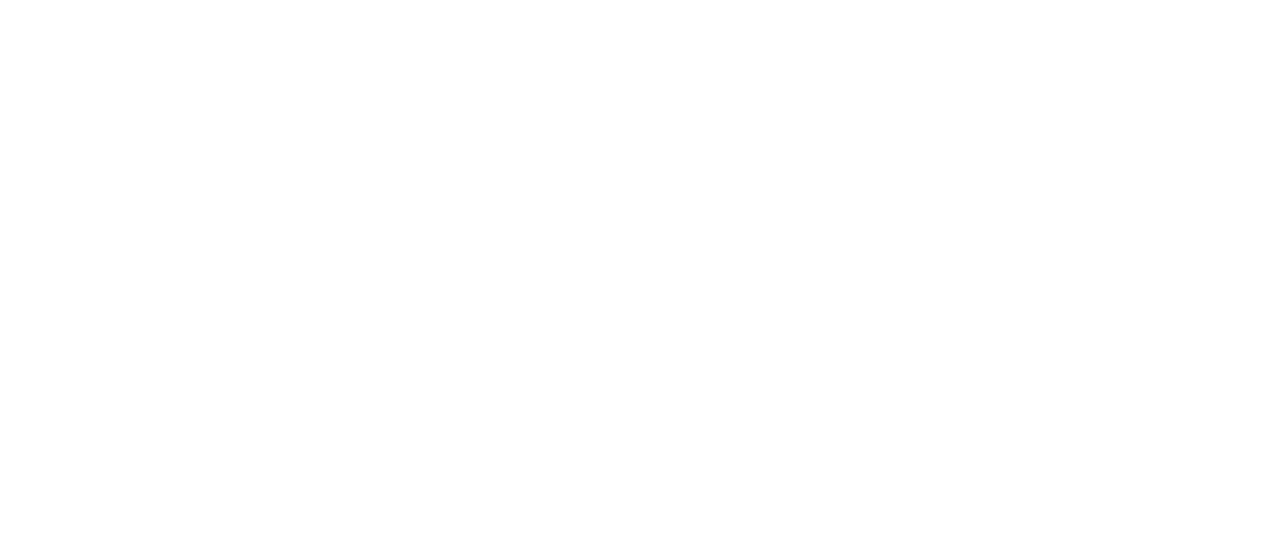
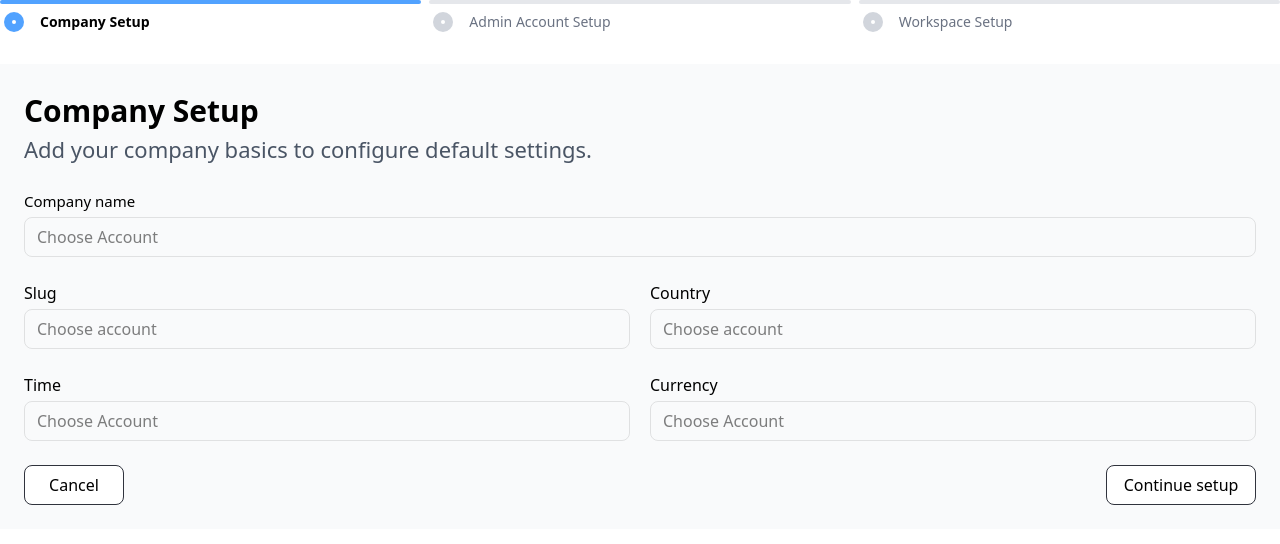
Before and after one commit to qcsstudio/hrms, a React (Vite) app: page /org-setup in a window 1280 px wide. Before the commit this address had no page. Shown: the top 544 px of the page. Built offline with nearby package versions, Linux system fonts and the light colour scheme.

Commit message:
company setup stepper

```diff
--- a/src/Components/Adding-Company/Accountsetup.jsx
+++ b/src/Components/Adding-Company/Accountsetup.jsx
@@ -1,6 +1,6 @@
 import React, { useState } from 'react'
 
-const Accountsetup = () => {
+const Accountsetup = ({ onNext, onBack }) => {
   const [formData, setData] = useState({
     AdminFullname: "",
     Mail: "",
@@ -83,6 +83,7 @@
           <button
             type="button"
             className="h-11 w-[100px] border border-[#30333D] rounded-lg bg-white"
+            onClick={onBack}
           >
             Cancel
           </button>
@@ -90,6 +91,7 @@
           <button
             type="submit"
             className="h-11 w-[170px] border border-[#30333D] rounded-lg bg-white"
+            onClick={onNext}
           >
             Continue Setup
           </button>
--- a/src/Components/Adding-Company/AddCompany.jsx
+++ b/src/Components/Adding-Company/AddCompany.jsx
@@ -1,55 +1,74 @@
-import React, { useState } from 'react'
+import React, { useEffect, useState } from 'react'
 
 import CompanySetup from './CompanySetup';
 import WorkSpaceSetup from './WorkSpaceSetup';
 import Accountsetup from './Accountsetup';
+import { IoIosCheckmarkCircle } from 'react-icons/io';
 
-const steps = ['Company Setup', 'Admin Account Setup', 'Workspace Setup'];;
+const steps = ['Company Setup', 'Admin Account Setup', 'Workspace Setup'];
 
 const AddCompany = () => {
-    const [currentStep,setcurrentStep] = useState(0);
-    const [activeStep,setactiveStep] = useState(getActiveStep());
-
-      const getActiveStep = () => {
-    if (currentStep === 0) return 0;
-    if (currentStep === 1) return 1;
-    if (currentStep === 2) return 2;
-    return 0;
+  const [currentStep, setCurrentStep] = useState(0);
+  useEffect(() => {
+    setCurrentStep(0);
+  }, []);
+  const handleNext = () => {
+    if (currentStep < steps.length - 1) {
+      setCurrentStep(prev => prev + 1);
+    }
   };
 
+  const handleBack = () => {
+    if (currentStep > 0) {
+      setCurrentStep(prev => prev - 1);
+    }
+  };
 
-
+  const renderStep = () => {
+    switch (currentStep) {
+      case 0:
+        return <CompanySetup onNext={handleNext} onBack={handleBack} />;
+      case 1:
+        return <Accountsetup onNext={handleNext} onBack={handleBack} />;
+      case 2:
+        return <WorkSpaceSetup onBack={handleBack} />;
+      default:
+        return null;
+    }
+  };
 
   return (
     <>
       <div className="flex items-center justify-between gap-2 mb-8">
         {steps.map((label, index) => {
-              const isActive = index === activeStep;
-              const isCompleted = index < activeStep;
+          const isActive = index === currentStep;
+          const isCompleted = index < currentStep;
 
           return (
             <div key={index} className="flex flex-col w-full">
-                  {/* progress line */}
               <div
                 className={`rounded-full h-1 mb-2
                   ${isCompleted ? "bg-gray-400" : isActive ? "bg-blue-400" : "bg-gray-200"}
                 `}
               />
+
               <div className="flex flex-row gap-4 px-1 items-center">
-                    {/* circle */}
                 <div
                   className={`w-5 h-5 flex items-center justify-center rounded-full
-              ${isCompleted ? "bg-white " : isActive ? "bg-blue-400 text-white " : "bg-gray-300 "}
+                    ${isCompleted ? "bg-white" : isActive ? "bg-blue-400 text-white" : "bg-gray-300"}
                   `}
                 >
                   {isCompleted ? (
                     <IoIosCheckmarkCircle className="h-5 w-5 text-gray-400" />
-                      ) : <div className='w-1 h-1 rounded-full bg-white flex justify-center items-center '></div>
-                      }
+                  ) : (
+                    <div className='w-1 h-1 rounded-full bg-white'></div>
+                  )}
                 </div>
-                    {/* label */}
+
                 <p
-                      className={`text-sm ${isActive ? "font-bold text-black" : "text-gray-500"}`}
+                  className={`text-sm ${
+                    isActive ? "font-bold text-black" : "text-gray-500"
+                  }`}
                 >
                   {label}
                 </p>
@@ -58,11 +77,10 @@
           );
         })}
       </div>
-            <CompanySetup/>
-            <WorkSpaceSetup/>
-            <Accountsetup/>
+
+      {renderStep()}
     </>
-    )
-}
+  );
+};
 
-export default AddCompany
+export default AddCompany;
--- a/src/Components/Adding-Company/CompanySetup.jsx
+++ b/src/Components/Adding-Company/CompanySetup.jsx
@@ -1,6 +1,6 @@
 import React, { useState } from 'react'
 
-const CompanySetup = () => {
+const CompanySetup = ({onNext,onBack}) => {
   const [formData, setFormdata] = useState({
     CompanyName: "",
     Slug: "",
@@ -121,6 +121,7 @@
           <button
             type="button"
             className="w-[100px] h-10 border border-[#30333D] rounded-lg bg-white"
+            onClick={onBack}
           >
             Cancel
           </button>
@@ -128,7 +129,7 @@
           <button
             type="submit"
             className="w-[150px] h-10 border border-[#30333D] rounded-lg bg-white"
-            onClick={handlenext}
+            onClick={onNext}
           >
             Continue setup
           </button>
--- a/src/Components/Adding-Company/WorkSpaceSetup.jsx
+++ b/src/Components/Adding-Company/WorkSpaceSetup.jsx
@@ -1,6 +1,6 @@
 import React, { useState } from 'react'
 
-const WorkSpaceSetup = () => {
+const WorkSpaceSetup = ({onBack}) => {
   const [formData, setformData] = useState({
     employeelist: "",
     Trial: "",
@@ -92,6 +92,7 @@
           <button
             type="button"
             className="h-11 w-[100px] border border-[#30333D] rounded-lg bg-white"
+            onClick={onBack}
           >
             Cancel
           </button>
--- a/src/Components/Auth/Login.jsx
+++ b/src/Components/Auth/Login.jsx
@@ -6,7 +6,7 @@
   Password_Show
 } from '../../allAssetsImport/allAssets'
 
-import { useNavigate  } from 'react-router-dom'
+import { useNavigate } from 'react-router-dom'
 import { useDispatch } from "react-redux";
 import { toast } from "react-toastify";
 // import { setAddLoginData } from "../../redux/slices/authSlice";
@@ -16,7 +16,7 @@
 
 const Login = () => {
 
-  const navigate  = useNavigate ();
+  const navigate = useNavigate();
   const dispatch = useDispatch();
 
   const axiosInstance = createAxios()
@@ -29,45 +29,44 @@
     e.preventDefault();
 
     try {
-
       setIsLoader(true);
 
       const res = await axiosInstance.post("/auth/superadmin/login", {
         email,
         password
       });
-    console.log("res data:====", res.data);
 
-    if (res.status === 200) {
-      setIsLoader(false);
+      const { token, user, message } = res.data;
 
-      const token = res?.data?.token;
-
-      // ORIGINAL TOKEN STORE KARO
+      // Save tokens
       localStorage.setItem("authToken", token);
 
-      // Agar encryption chahiye to alag key me rakho
       const encryptedToken = encryptToken(token);
       localStorage.setItem("encAuthToken", encryptedToken);
 
+      // Redux store
       dispatch(setAddLoginData({
-        user: res.data.user,
-        token: token
+        user,
+        token
       }));
 
-      // toast.success("Login Successful");
-      alert("Login Successful");
+      toast.success(message || "Login Successful");
 
+      if (user.role === "SUPER_ADMIN") {
         navigate("/dashboard/superadmin-dashboard");
+      } else {
+        navigate("/");
       }
 
     } catch (error) {
-    setIsLoader(false);
       let msg = error?.response?.data?.message || "Login failed";
       toast.error(msg);
-    console.log(error, "error");
+      console.log("Login Error:", error);
+    } finally {
+      setIsLoader(false);
     }
   };
+
 
   return (
     <div className="flex w-[1280px] mx-auto bg-gray-50">
--- a/src/Container/Dashboard/SuperAdminDashboard.jsx
+++ b/src/Container/Dashboard/SuperAdminDashboard.jsx
@@ -1,5 +1,6 @@
 import React from 'react'
 import { statslogo1, statslogo2, statslogo3, statslogo4, discardicon, CreateCompanycicon, employee, action, action2 } from '../../allAssetsImport/allAssets'
+import { Link } from 'react-router-dom'
 
 const SuperAdminDashboard = () => {
   return (
@@ -63,9 +64,9 @@
             <p className='text-sm text-gray-400'>Manage all tenants: onboarding, plans, status, and quick actions.</p>
           </div>
           <div className='flex gap-3'>
-            <button className='flex items-center gap-2 bg-gray-200 border border-gray-300 rounded-lg px-4 py-2'>
+            <Link className='flex items-center gap-2 bg-gray-200 border border-gray-300 rounded-lg px-4 py-2' to='/org-setup'>
               Discard <img src={discardicon} />
-            </button>
+            </Link>
             <button className='flex items-center gap-2 bg-blue-600 text-white rounded-lg px-4 py-2'>
               Create Company <img src={CreateCompanycicon} />
             </button>
--- a/src/layout/AppRoutes.jsx
+++ b/src/layout/AppRoutes.jsx
@@ -24,7 +24,7 @@
         {/* <Route path="/superadmin-dashboard" element={<SuperAdminDashboard />} /> */}
         <Route path="/employee-dashboard" element={<Dashboardemployee />} />
         {/* <Route path="/dashboard-employee" element={<EmployeeDashboard1 />} /> */}
-        <Route path="/add-company" element={<AddCompany />} />
+        <Route path="/org-setup" element={<AddCompany />} />
         <Route path="/dashboard" element={<MainDashboardLayout />}>
           {/* <Route path="superadmin-dashboard" element={<Admindashboard />} /> */}
           <Route path="superadmin-dashboard" element={<SuperAdminDashboard />} />
```
Lines whose indentation alone changed are shown as unchanged.
